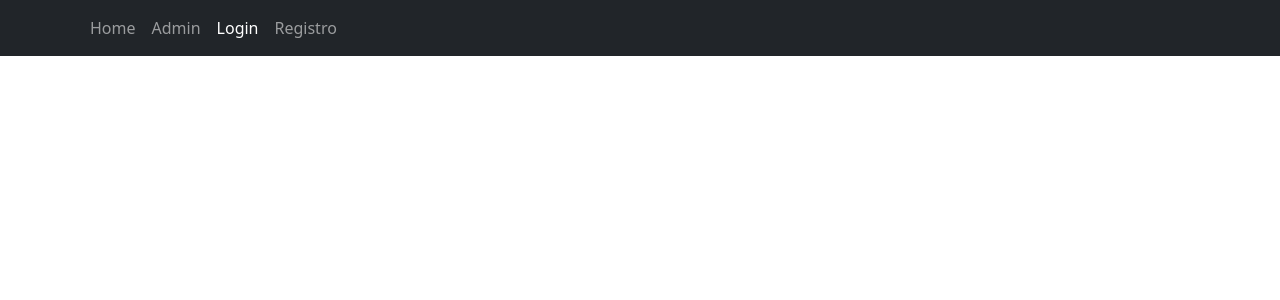
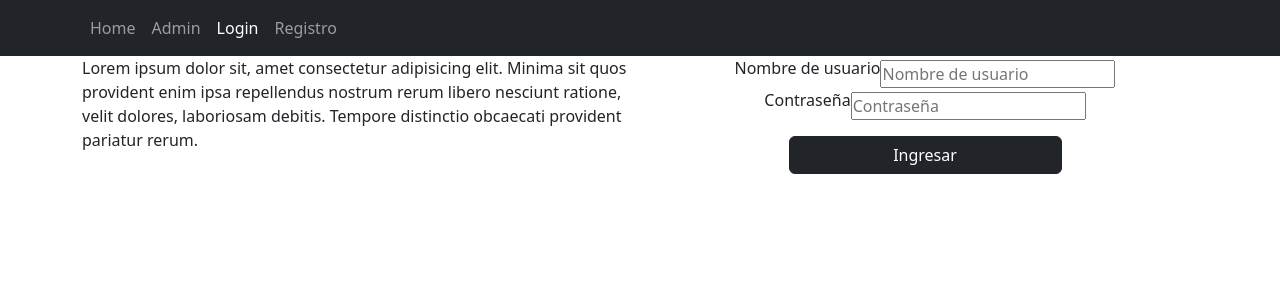
Before and after one commit to PatricioSirena/Proyecto3-RollinCode, a React (Vite) app: page /login in a window 1280 px wide. Shown: the top 300 px of the page. Built offline with nearby package versions, Linux system fonts and the light colour scheme.

Commit message:
Modificaciones en login
Creo nueva pagina de login

```diff
--- a/src/App.jsx
+++ b/src/App.jsx
@@ -7,6 +7,8 @@ import './App.css';
 import Admin from "./pages/Admin";
 import MyNav from "./components/MyNav";
 import Home from './pages/Home';
+import Login from './pages/Login';
+import Registro from './pages/Registro';
 
 
 const rutaUsuarios = import.meta.env.VITE_ENV_USERS;
@@ -28,8 +30,8 @@ function App() {
                     <Routes>
                         <Route exact path="/" element={<Home />} />
                         <Route exact path="/admin" element={<Admin />} />
-                        <Route exact path="/login" element={<Admin />} />
-                        <Route exact path="/registro" element={<Admin />} />
+                        <Route exact path="/login" element={<Login />} />
+                        <Route exact path="/registro" element={<Registro />} />
                     </Routes>
             </BrowserRouter>
             {/* <Home /> */}
--- a/src/pages/Login.jsx
+++ b/src/pages/Login.jsx
@@ -74,3 +74,97 @@
 // }
 
 // export default Login
+
+
+// import { useState } from "react";
+// import { Form, Button } from "react-bootstrap";
+// import { Navigate } from 'react-router-dom'
+// import Home from "./Home";
+
+// const Login = () => {
+//     const [username, setUsername] = useState("");
+//     const [password, setPassword] = useState("");
+
+//     const handleSubmit = (e) => {
+//         e.preventDefault();
+
+//         // Enviar los datos de inicio de sesión al servidor.
+//         console.log('');
+//         if (username === "admin" && password === "password") {
+//             <Navigate to={<Home/>}/>
+//             // Redirigir al usuario a la página de inicio.
+//         } else {
+//             // Mostrar un mensaje de error.
+//         }
+//     };
+
+//     return (
+//         <Form onSubmit={handleSubmit}>
+//             <Form.Group controlId="formBasicEmail">
+//                 <Form.Label>Nombre de usuario</Form.Label>
+//                 <Form.Control
+//                     type="text"
+//                     placeholder="Introduzca su nombre de usuario"
+//                     value={username}
+//                     onChange={(e) => setUsername(e.target.value)}
+//                 />
+//             </Form.Group>
+
+//             <Form.Group controlId="formBasicPassword">
+//                 <Form.Label>Contraseña</Form.Label>
+//                 <Form.Control
+//                     type="password"
+//                     placeholder="Introduzca su contraseña"
+//                     value={password}
+//                     onChange={(e) => setPassword(e.target.value)}
+//                 />
+//             </Form.Group>
+
+//             <Button variant="primary" type="submit">
+//                 Iniciar sesión
+//             </Button>
+//         </Form>
+//     );
+// };
+
+// export default Login;
+import Container from 'react-bootstrap/Container';
+import Row from 'react-bootstrap/Row';
+import Col from 'react-bootstrap/Col';
+
+const Login = () => {
+    return (
+        <>
+            <Container>
+                <Row>
+                    <Col>
+                    <p>Lorem ipsum dolor sit, amet consectetur adipisicing elit. Minima sit quos provident enim ipsa repellendus nostrum rerum libero nesciunt ratione, velit dolores, laboriosam debitis. Tempore distinctio obcaecati provident pariatur rerum.</p>
+                    </Col>
+                    <Col>
+                        <form className='text-center'>
+                            <div>
+                                <label htmlFor="nombre">Nombre de usuario</label>
+                                <input
+                                    id="nombre"
+                                    type="text"
+                                    name="nombre"
+                                    placeholder="Nombre de usuario" />
+                            </div>
+                            <div>
+                                <label htmlFor="password">Contraseña</label>
+                                <input
+                                    id="password"
+                                    type="password"
+                                    name="password"
+                                    placeholder="Contraseña" />
+                            </div>
+                                <button className="btn btn-dark mt-3 mb-5 w-50" >Ingresar</button>
+                        </form>
+                    </Col>
+                </Row>
+            </Container>
+        </>
+    )
+}
+
+export default Login
```
